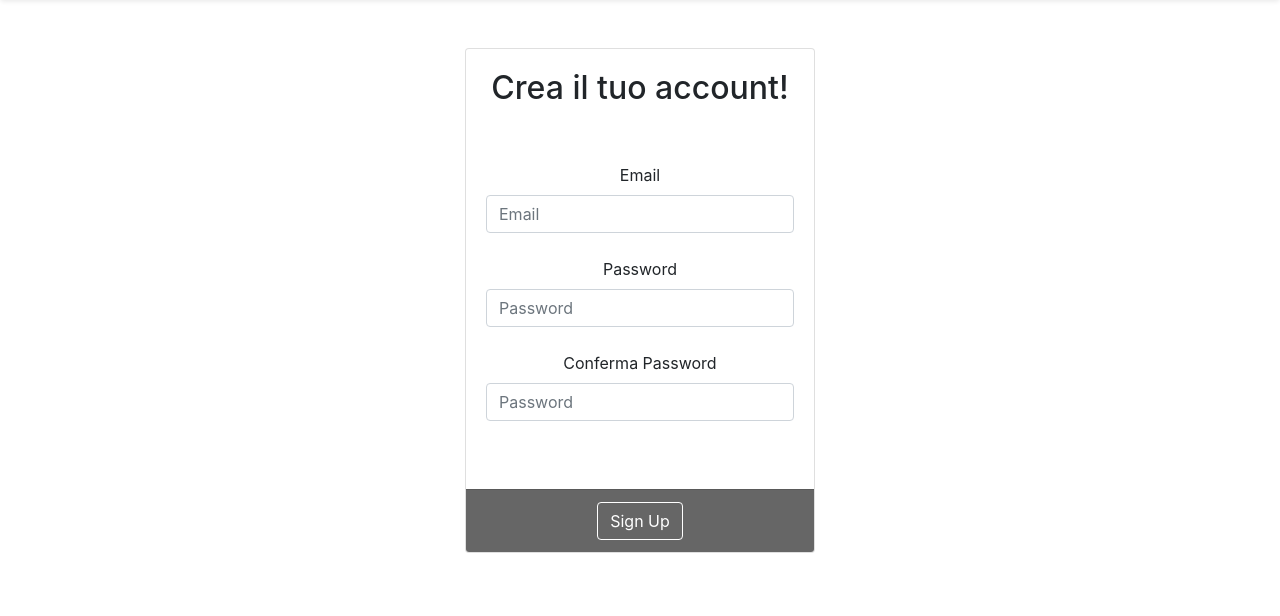
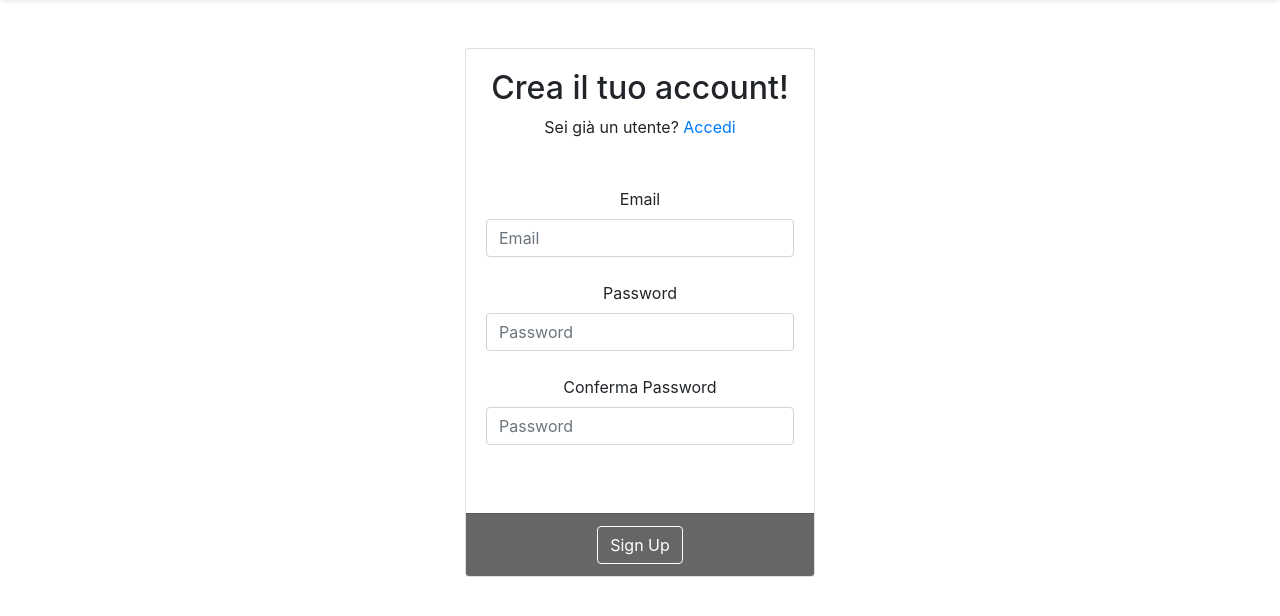
Before and after one commit to roveroniandrea/Progetto-BD, a Flask app: page /register in a window 1280 px wide. Shown: the part 72-688 px from the top of the page. Run offline with Flask 2, Linux system fonts and the light colour scheme; some libraries are stand-ins or nearby versions.

Commit message:
gitflow-feature-stash: register-to-login

```diff
--- a/templates/auth/register.html
+++ b/templates/auth/register.html
@@ -33,7 +33,11 @@
             <div class="card text-center " id="card-login">
                 <form action="/register" method="post" id="form-registration" onsubmit="return control_password()">
                     <div class="card-body" id="card-body">
-                        <h2>Crea il tuo account!</h2><br><br>
+                        <h2>Crea il tuo account!</h2>
+                        <span>
+                            Sei già un utente?
+                            <a href="/login">Accedi</a>
+                        </span><br><br><br>
                         <label class="label">Email</label><br>
                         <input name="email" class="form-control" type="email" placeholder="Email" required><br>
                         <label class="label">Password</label><br>
```
